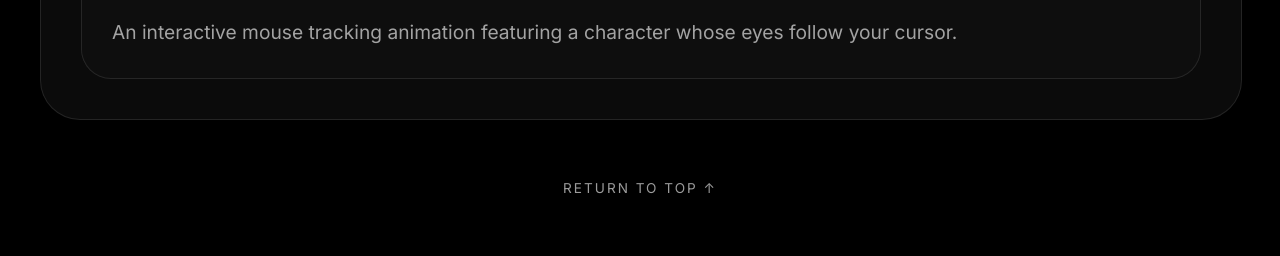
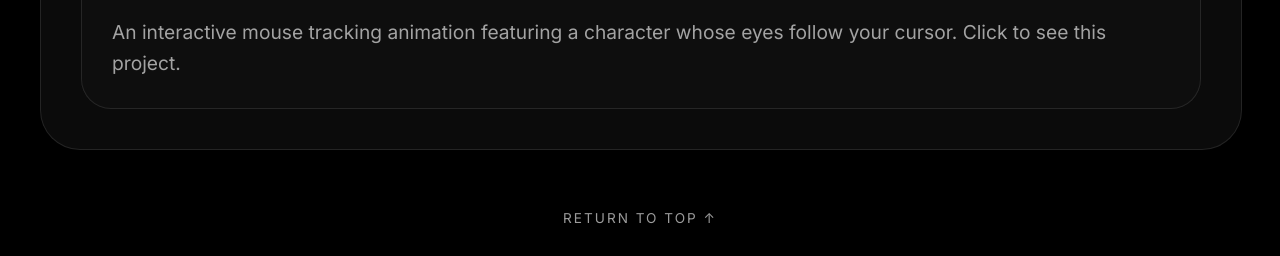
Before and after one commit to arushkhurana11-afk/vishal-gupta, a plain HTML site: page my-work.html in a window 1280 px wide. Shown: the part 688-944 px from the top of the page. Before the commit the page ends 914 px from the top, so only its background shows below. Drawn offline with Linux system fonts and the light colour scheme.

Commit message:
style: add click instruction to project description

```diff
--- a/my-work.html
+++ b/my-work.html
@@ -76,7 +76,7 @@
                     <a href="https://mouse-tracker-zeta.vercel.app" target="_blank" class="project-card">
                         <img src="frames/mouse_tracker_thumb.png" alt="Mouse Tracker Thumbnail" class="project-thumb">
                         <h2 class="project-title">Mouse Pointer Following Character homepage design.</h2>
-                        <p class="project-desc">An interactive mouse tracking animation featuring a character whose eyes follow your cursor.</p>
+                        <p class="project-desc">An interactive mouse tracking animation featuring a character whose eyes follow your cursor. Click to see this project.</p>
                     </a>
                 </div>
             </main>
```
